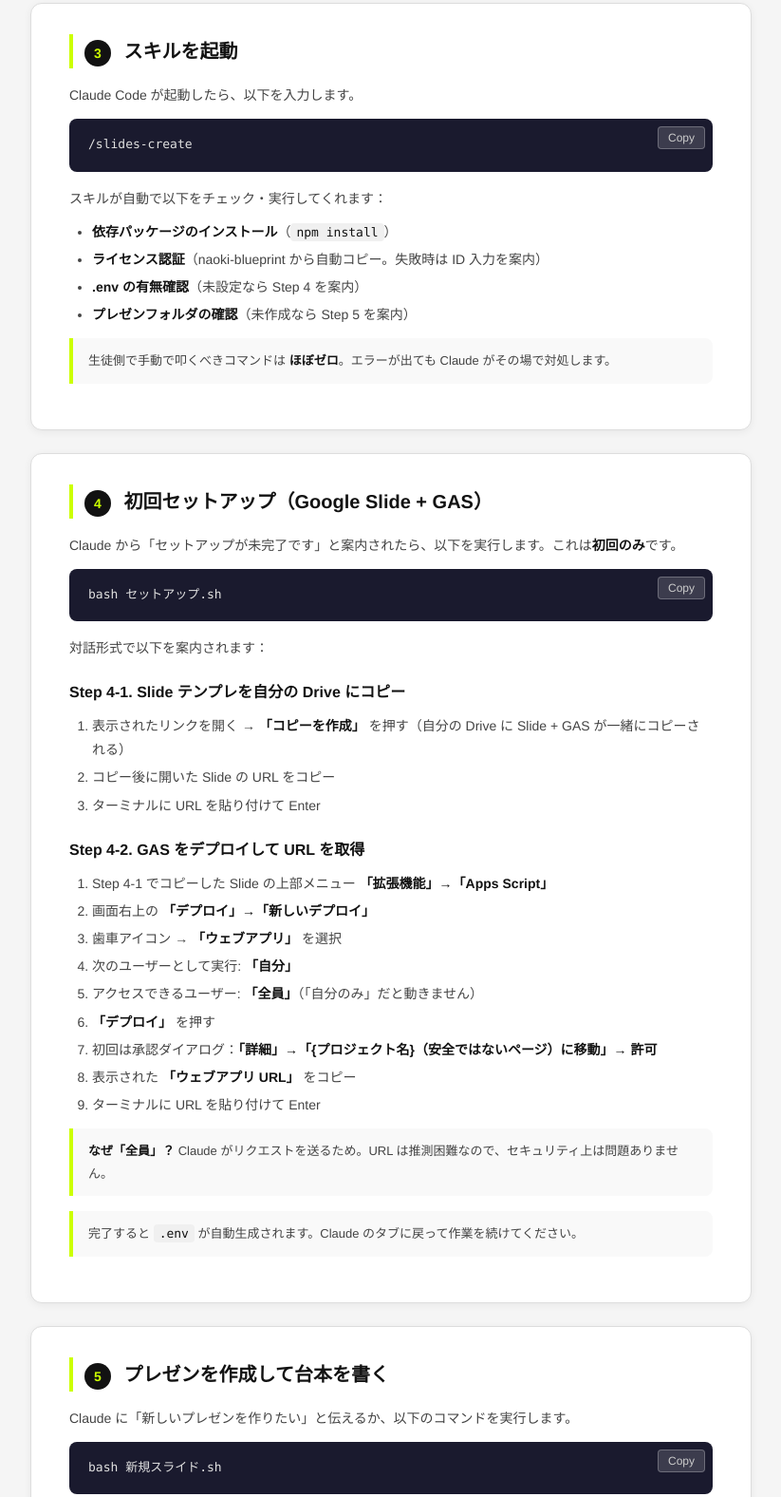
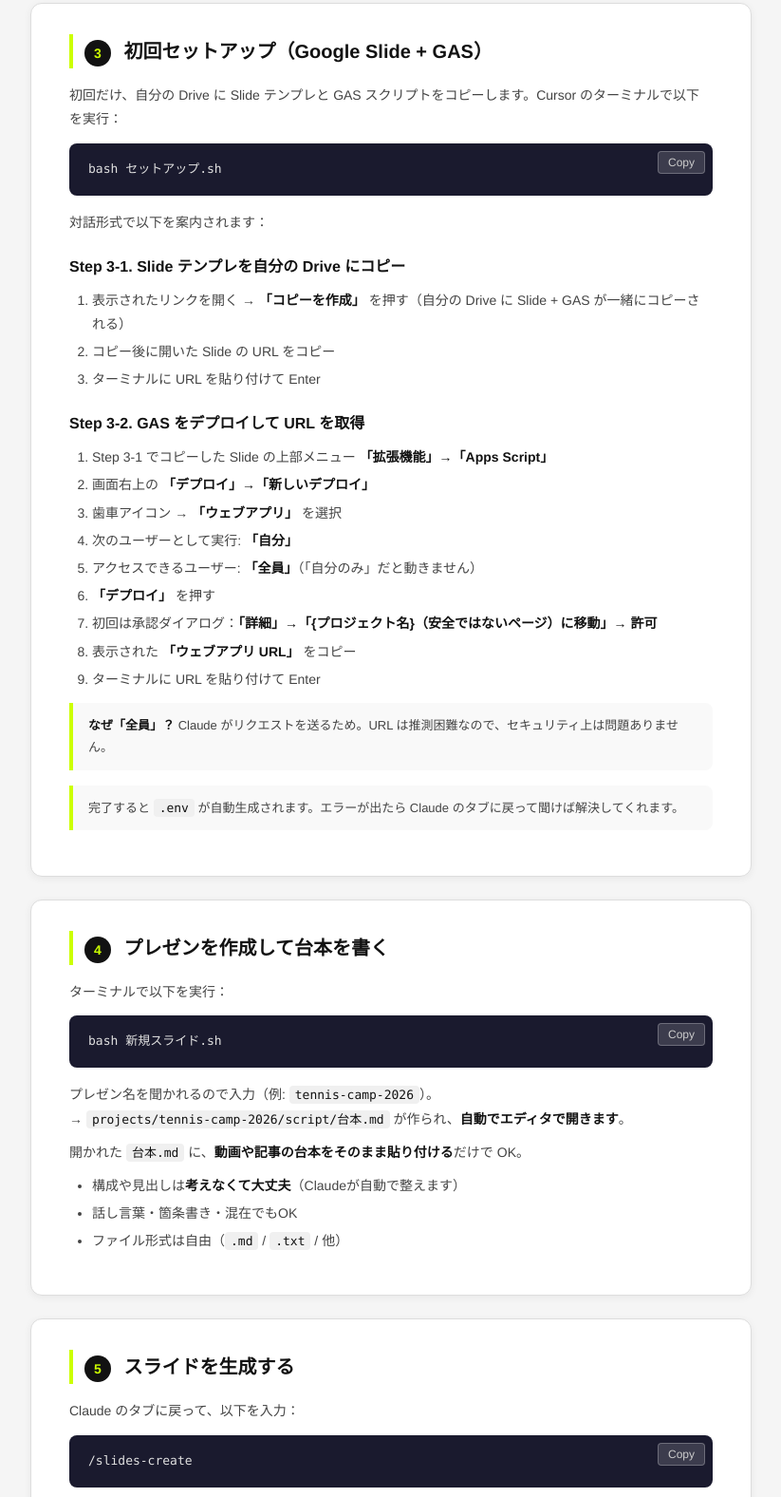
Before and after one commit to coachnaoki/naoki-slides, a website: page docs/index.html in a window 1280 px wide. Shown: the part 1232-2808 px from the top of the page at 95% size, without its empty margins (228-1051 px from the left). Drawn offline with Linux system fonts and the light colour scheme.

Commit message:
docs: ステップ構成を整理＆台本雛形を「貼り付けるだけ」に簡素化
- docs: /slides-create の記述が Step 3 と Step 6 で二重だったため、
  Step 3 をセットアップ→Step 5 を生成に整理し 6→5 ステップに削減
- docs: 台本ステップで「構成は考えず、動画の台本をそのまま貼るだけ」と明記
- .template-project/script/台本.md: 雛形を「ここに台本を貼り付けてください」
  の一文中心に簡素化（プレゼン構成テンプレは不要、Claudeが自動で整える）

```diff
--- a/docs/index.html
+++ b/docs/index.html
@@ -267,43 +267,24 @@ cd naoki-slides</code></pre>
 
 <!-- Step 3 -->
 <div class="card">
-  <h2><span class="step-number">3</span> スキルを起動</h2>
+  <h2><span class="step-number">3</span> 初回セットアップ（Google Slide + GAS）</h2>
 
-  <p>Claude Code が起動したら、以下を入力します。</p>
-
-  <pre><code>/slides-create</code></pre>
-
-  <p>スキルが自動で以下をチェック・実行してくれます：</p>
-  <ul>
-    <li><strong>依存パッケージのインストール</strong>（<code>npm install</code>）</li>
-    <li><strong>ライセンス認証</strong>（naoki-blueprint から自動コピー。失敗時は ID 入力を案内）</li>
-    <li><strong>.env の有無確認</strong>（未設定なら Step 4 を案内）</li>
-    <li><strong>プレゼンフォルダの確認</strong>（未作成なら Step 5 を案内）</li>
-  </ul>
-
-  <div class="note">生徒側で手動で叩くべきコマンドは <strong>ほぼゼロ</strong>。エラーが出ても Claude がその場で対処します。</div>
-</div>
-
-<!-- Step 4 -->
-<div class="card">
-  <h2><span class="step-number">4</span> 初回セットアップ（Google Slide + GAS）</h2>
-
-  <p>Claude から「セットアップが未完了です」と案内されたら、以下を実行します。これは<strong>初回のみ</strong>です。</p>
+  <p>初回だけ、自分の Drive に Slide テンプレと GAS スクリプトをコピーします。Cursor のターミナルで以下を実行：</p>
 
   <pre><code>bash セットアップ.sh</code></pre>
 
   <p>対話形式で以下を案内されます：</p>
 
-  <h3>Step 4-1. Slide テンプレを自分の Drive にコピー</h3>
+  <h3>Step 3-1. Slide テンプレを自分の Drive にコピー</h3>
   <ol>
     <li>表示されたリンクを開く → <strong>「コピーを作成」</strong> を押す（自分の Drive に Slide + GAS が一緒にコピーされる）</li>
     <li>コピー後に開いた Slide の URL をコピー</li>
     <li>ターミナルに URL を貼り付けて Enter</li>
   </ol>
 
-  <h3>Step 4-2. GAS をデプロイして URL を取得</h3>
+  <h3>Step 3-2. GAS をデプロイして URL を取得</h3>
   <ol>
-    <li>Step 4-1 でコピーした Slide の上部メニュー <strong>「拡張機能」→「Apps Script」</strong></li>
+    <li>Step 3-1 でコピーした Slide の上部メニュー <strong>「拡張機能」→「Apps Script」</strong></li>
     <li>画面右上の <strong>「デプロイ」→「新しいデプロイ」</strong></li>
     <li>歯車アイコン → <strong>「ウェブアプリ」</strong> を選択</li>
     <li>次のユーザーとして実行: <strong>「自分」</strong></li>
@@ -315,38 +296,40 @@ cd naoki-slides</code></pre>
   </ol>
 
   <div class="note"><strong>なぜ「全員」？</strong> Claude がリクエストを送るため。URL は推測困難なので、セキュリティ上は問題ありません。</div>
-  <div class="note">完了すると <code>.env</code> が自動生成されます。Claude のタブに戻って作業を続けてください。</div>
+  <div class="note">完了すると <code>.env</code> が自動生成されます。エラーが出たら Claude のタブに戻って聞けば解決してくれます。</div>
 </div>
 
-<!-- Step 5 -->
+<!-- Step 4 -->
 <div class="card">
-  <h2><span class="step-number">5</span> プレゼンを作成して台本を書く</h2>
+  <h2><span class="step-number">4</span> プレゼンを作成して台本を書く</h2>
 
-  <p>Claude に「新しいプレゼンを作りたい」と伝えるか、以下のコマンドを実行します。</p>
+  <p>ターミナルで以下を実行：</p>
 
   <pre><code>bash 新規スライド.sh</code></pre>
 
   <p>プレゼン名を聞かれるので入力（例: <code>tennis-camp-2026</code>）。<br>
   → <code>projects/tennis-camp-2026/script/台本.md</code> が作られ、<strong>自動でエディタで開きます</strong>。</p>
 
-  <p>開かれた <code>台本.md</code> に自由に書いてください：</p>
+  <p>開かれた <code>台本.md</code> に、<strong>動画や記事の台本をそのまま貼り付ける</strong>だけで OK。</p>
   <ul>
-    <li>話し言葉・箇条書き・見出し混在でOK</li>
+    <li>構成や見出しは<strong>考えなくて大丈夫</strong>（Claudeが自動で整えます）</li>
+    <li>話し言葉・箇条書き・混在でもOK</li>
     <li>ファイル形式は自由（<code>.md</code> / <code>.txt</code> / 他）</li>
-    <li>Claudeが17種のテンプレから最適なものを自動選択</li>
   </ul>
 </div>
 
-<!-- Step 6 -->
+<!-- Step 5 -->
 <div class="card">
-  <h2><span class="step-number">6</span> スライドを生成する</h2>
+  <h2><span class="step-number">5</span> スライドを生成する</h2>
 
   <p>Claude のタブに戻って、以下を入力：</p>
 
   <pre><code>/slides-create</code></pre>
 
-  <p>自動で以下の流れが走ります：</p>
+  <p>スキルが自動で以下をすべて実行してくれます：</p>
   <ol>
+    <li><strong>依存パッケージのインストール</strong>（<code>npm install</code>）</li>
+    <li><strong>ライセンス認証</strong>（naoki-blueprint から自動コピー）</li>
     <li>台本を解析してスライド構成を設計</li>
     <li>構成案を提示 → <strong>あなたが OK と言うまで JSON 確定しない</strong></li>
     <li>Puppeteer で画像化（1280×720 PNG × N枚）</li>
@@ -355,7 +338,7 @@ cd naoki-slides</code></pre>
     <li>完成 URL が返ってくる → ブラウザで開いて確認</li>
   </ol>
 
-  <div class="note">約1分で完成。編集したい場合は <code>script/</code> 内の台本を修正して再実行してください。</div>
+  <div class="note">約1分で完成。編集したい場合は <code>script/</code> 内の台本を修正して <code>/slides-create</code> を再実行してください。</div>
 </div>
 
 <!-- Update -->
```
Also changed, not shown: .template-project/script/台本.md.
